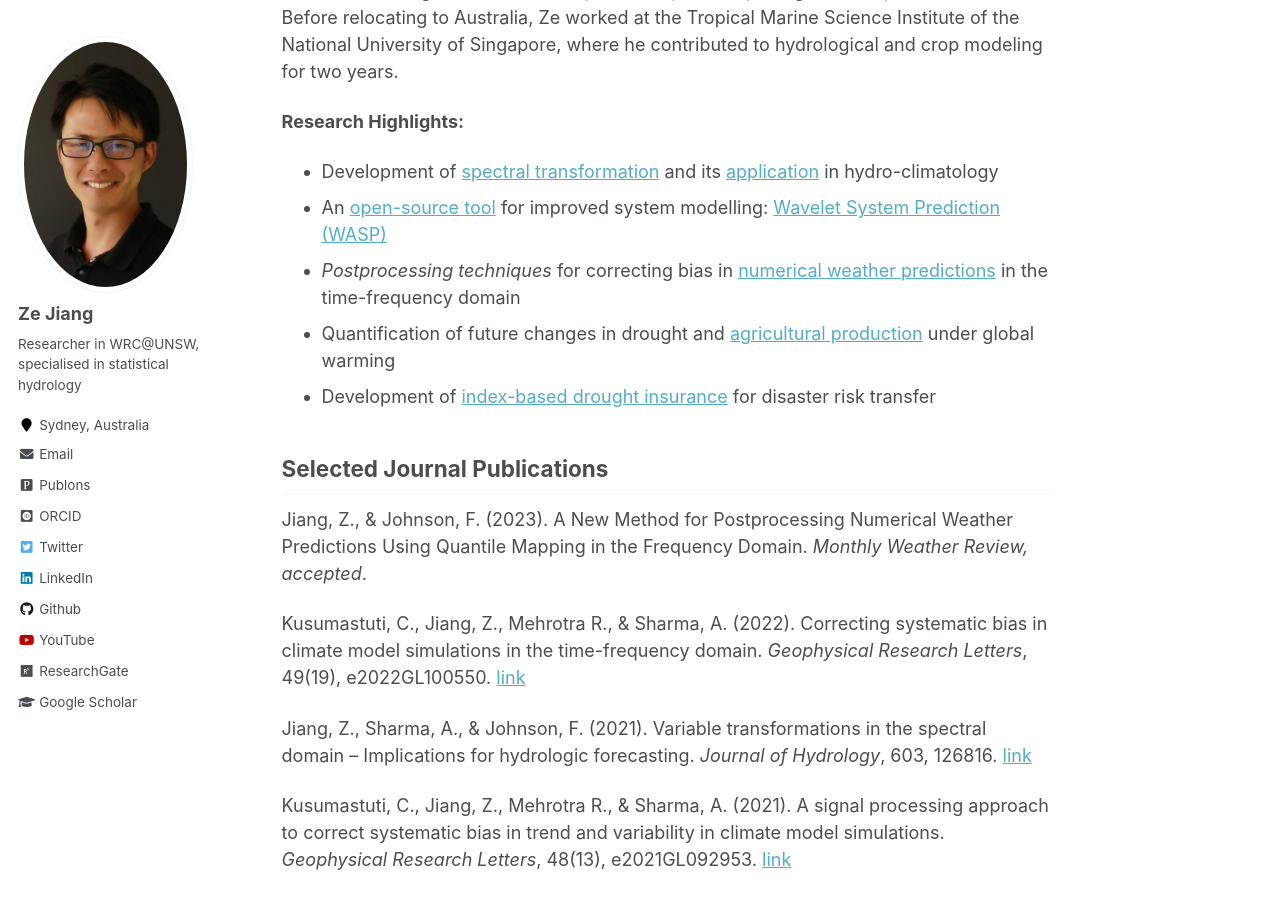
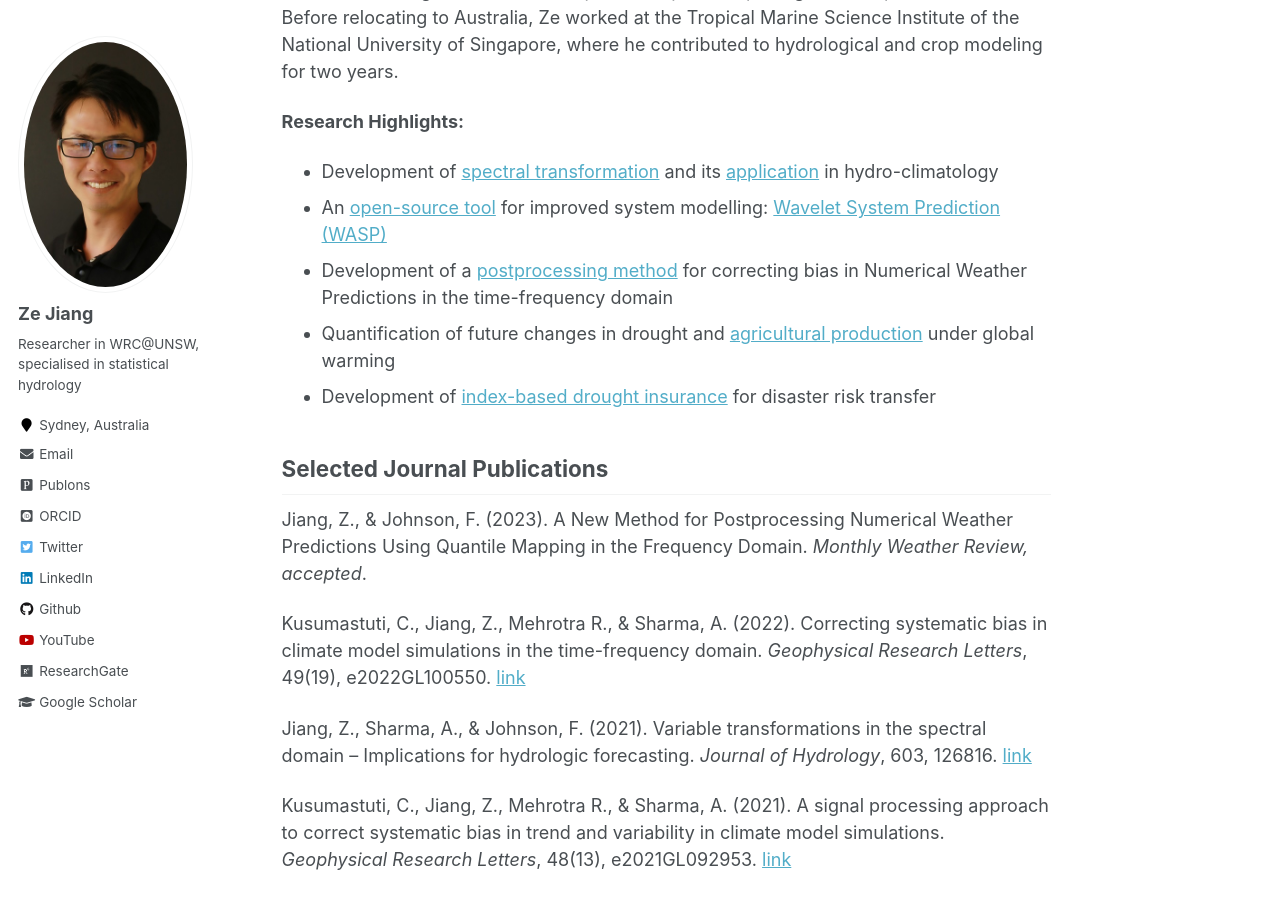
Before and after one commit to zejiang-unsw/zejiang-unsw.github.io, a Jekyll site: the page built from _pages/about.md, in a window 1280 px wide and 900 px high, scrolled down 522 px. Built offline with Jekyll 4.4.1, drawn with Linux system fonts in a browser that asks for light colours; some web fonts are replaced.

Commit message:
Update Research Highlights

```diff
--- a/_pages/about.md
+++ b/_pages/about.md
@@ -16,7 +16,7 @@ Ze Jiang is a research associate from the Water Research Centre at UNSW who spec
 <b>Research Highlights:</b>
 * Development of [spectral transformation](https://doi.org/10.1029/2019WR026962) and its [application](https://doi.org/10.1016/j.jhydrol.2021.126816) in hydro-climatology
 * An [open-source tool](https://cran.r-project.org/web/packages/WASP/index.html) for improved system modelling: [Wavelet System Prediction (WASP)](https://doi.org/10.1016/j.envsoft.2020.104907)
-* *Postprocessing techniques* for correcting bias in [numerical weather predictions]() in the time-frequency domain
+* Development of a [postprocessing method]() for correcting bias in Numerical Weather Predictions in the time-frequency domain
 * Quantification of future changes in drought and [agricultural production](https://doi.org/10.1007/s00704-018-2617-z) under global warming
 * Development of [index-based drought insurance](https://doi.org/10.1108/AFR-02-2020-0020) for disaster risk transfer
 
```
Also changed, not shown: _pages/cv.md (+1 -1 lines).
